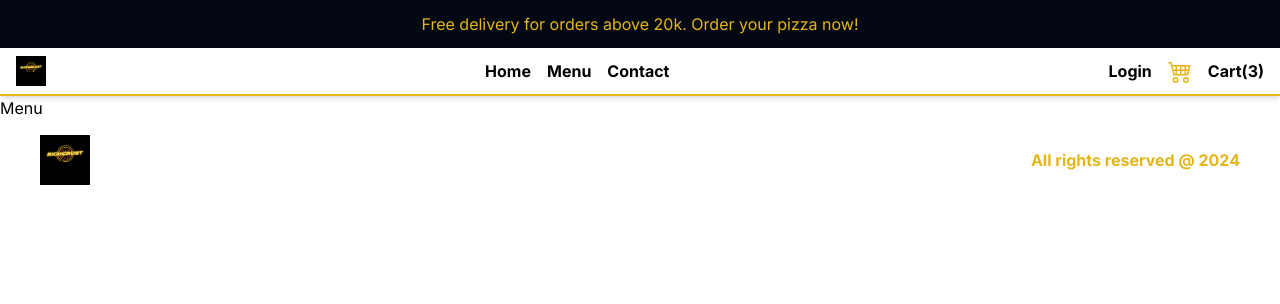
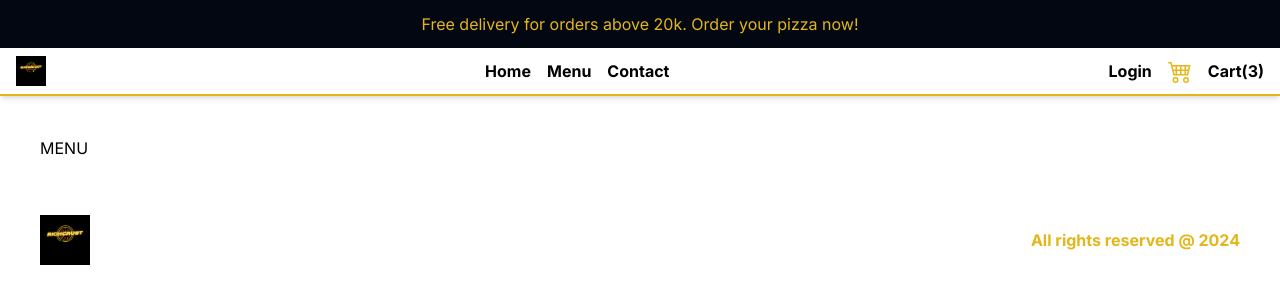
Before and after one commit to Kelly-kells/richcrust, a Next.js app: page /menu in a window 1280 px wide. Shown: the top 304 px of the page. Built offline with nearby package versions, Linux system fonts and the light colour scheme.

Commit message:
food menu

```diff
--- a/src/app/menu/page.tsx
+++ b/src/app/menu/page.tsx
@@ -2,7 +2,9 @@ import React from 'react'
 
 const menuPage = () => {
   return (
-    <div>Menu</div>
+    <div className='p-4 lg:p-20 xl:p-10 flex flex-col md:flex-row'>
+      MENU
+      </div>
   )
 }
 
```
